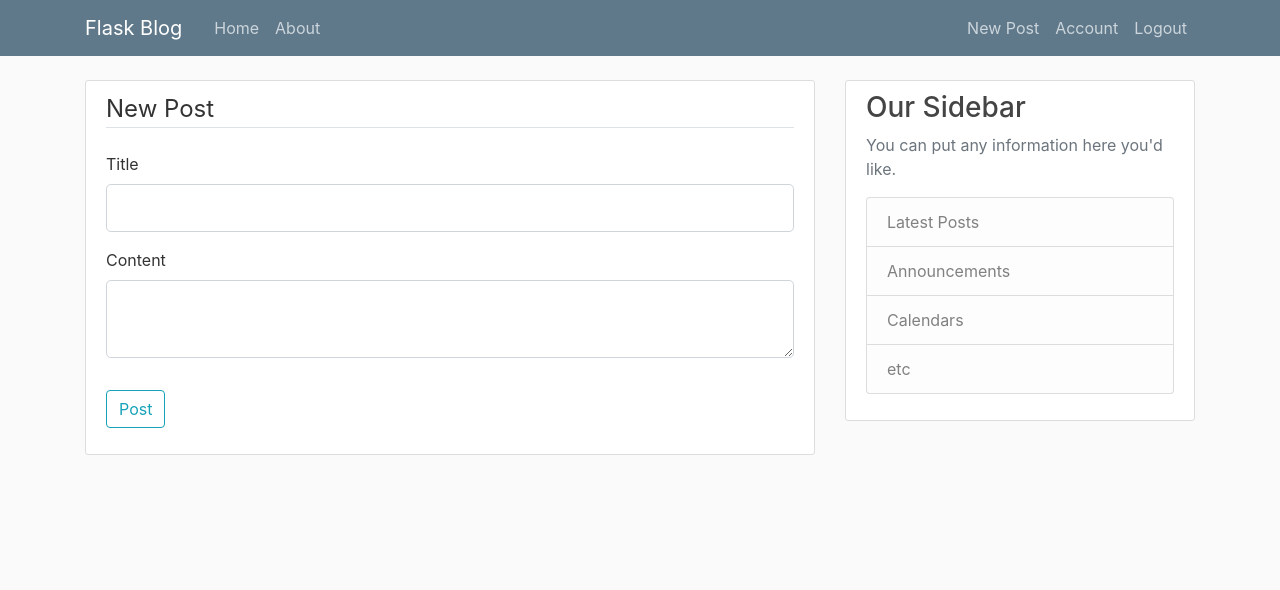
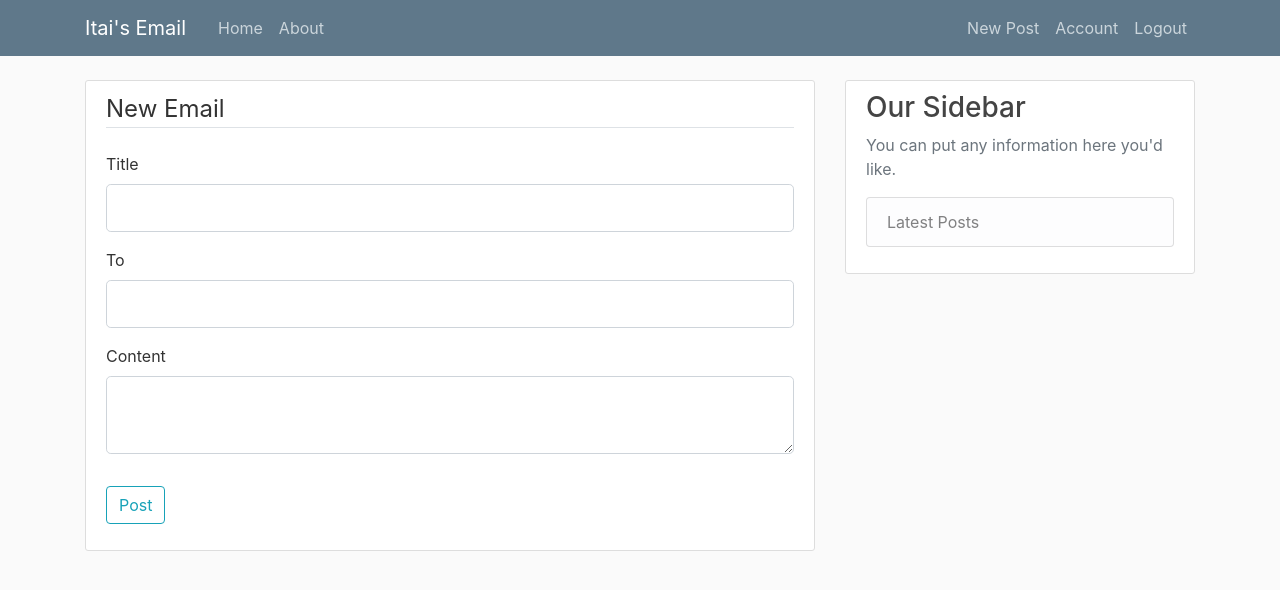
Before and after one commit to itai124/Email, a Flask app: page /post/new in a window 1280 px wide. Shown: the top 590 px of the page. Run offline with Flask 2, Linux system fonts and the light colour scheme; a user stored in the database is signed in; some libraries are stand-ins or nearby versions.

Commit message:
add the to option

```diff
--- a/flaskblog/forms.py
+++ b/flaskblog/forms.py
@@ -42,5 +42,6 @@ class UpdateAccountForm(FlaskForm):
 
 class PostForm(FlaskForm):
     title = StringField('Title', validators=[DataRequired()])
+    to = StringField('To', validators=[DataRequired()])
     content = TextAreaField('Content', validators=[DataRequired()])
     submit = SubmitField('Post')
--- a/flaskblog/models.py
+++ b/flaskblog/models.py
@@ -23,9 +23,10 @@ class User(db.Model, UserMixin):
 class Post(db.Model):
     id = db.Column(db.Integer, primary_key=True)
     title = db.Column(db.String(100), nullable=False)
+    to = db.Column(db.String(100), nullable=False)
     date_posted = db.Column(db.DateTime, nullable=False, default=datetime.utcnow)
     content = db.Column(db.Text, nullable=False)
     user_id = db.Column(db.Integer, db.ForeignKey('user.id'), nullable=False)
 
     def __repr__(self):
-        return Post(self.title, self.date_posted)
+        return Post(self.title, self.date_posted,self.to)
--- a/flaskblog/routes.py
+++ b/flaskblog/routes.py
@@ -13,12 +13,15 @@ from flask_login import login_user, current_user, logout_user, login_required
 
 
 
-#db.create_all()
+db.create_all()
 
 @app.route("/")
 @app.route("/home")
 def home():
-    posts = Post.query.all()
+    if current_user.is_authenticated:
+        posts = Post.query.filter_by(author=current_user)
+    else :
+        posts=[]
     return render_template('home.html', posts=posts)
 
 
@@ -61,6 +64,7 @@ def login():
 @app.route("/logout")
 def logout():
     logout_user()
+    posts=[]
     return redirect(url_for('home'))
 
 
@@ -102,19 +106,24 @@ def account():
 def new_post():
     form = PostForm()
     if form.validate_on_submit():
-        post = Post(title=form.title.data, content=form.content.data, author=current_user)
+        print form.to.data
+        post = Post(title=form.title.data, content=form.content.data, to=form.to.data, author=current_user,)
         db.session.add(post)
         db.session.commit()
         flash('Your post has been created!', 'success')
         return redirect(url_for('home'))
-    return render_template('create_post.html', title='New Post',
-                           form=form, legend='New Post')
+    return render_template('create_post.html', title='New Email',
+                           form=form, legend='New Email')
 
 
 @app.route("/post/<int:post_id>")
 def post(post_id):
     post = Post.query.get_or_404(post_id)
-    return render_template('post.html', title=post.title, post=post)
+    if post :
+        print "T"
+    else:
+        print "ggg"
+    return render_template('post.html', title=post.title, post=post,)
 
 @app.route("/post/<int:post_id>/update", methods=['GET', 'POST'])
 @login_required
@@ -125,15 +134,17 @@ def update_post(post_id):
     form = PostForm()
     if form.validate_on_submit():
         post.title = form.title.data
+        post.to= form.to.data
         post.content = form.content.data
         db.session.commit()
         flash('Your post has been updated!', 'success')
         return redirect(url_for('post', post_id=post.id))
     elif request.method == 'GET':
         form.title.data = post.title
+        form.to.data = post.to
         form.content.data = post.content
     return render_template('create_post.html', title='Update Post',
-                           form=form, legend='Update Post')
+                           form=form, legend='Update Email')
 
 
 @app.route("/post/<int:post_id>/delete", methods=['POST'])
@@ -142,9 +153,10 @@ def delete_post(post_id):
     post = Post.query.get_or_404(post_id)
     if post.author != current_user:
         abort(403)
+        print "()"
     db.session.delete(post)
     db.session.commit()
-    flash('Your post has been deleted!', 'success')
+    flash('Your Email has been deleted!', 'success')
     return redirect(url_for('home'))
 
 '''
--- a/flaskblog/templates/create_post.html
+++ b/flaskblog/templates/create_post.html
@@ -19,6 +19,20 @@
                 {% endif %}
             </div>
             <div class="form-group">
+                {{ form.to.label(class="form-control-label") }}
+                {% if form.to.errors %}
+                    {{ form.to(class="form-control form-control-lg is-invalid") }}
+                    <div class="invalid-feedback">
+                        {% for error in form.to.errors %}
+                            <span>{{ error }}</span>
+                        {% endfor %}
+                    </div>
+                {% else %}
+                    {{ form.to(class="form-control form-control-lg") }}
+                {% endif %}
+            </div>
+
+            <div class="form-group">
                 {{ form.content.label(class="form-control-label") }}
                 {% if form.content.errors %}
                     {{ form.content(class="form-control form-control-lg is-invalid") }}
--- a/flaskblog/templates/home.html
+++ b/flaskblog/templates/home.html
@@ -6,7 +6,9 @@
           <div class="media-body">
             <div class="article-metadata">
               <a class="mr-2" href="#">{{ post.author.username }}</a>
-              <small class="text-muted">{{ post.date_posted.strftime('%Y-%m-%d') }}</small>
+              <small class="text-muted">{{ post.date_posted.strftime('%Y-%m-%d')}}</small>
+			  <a class="mr-2" href="#">{{ post.to}}</a>
+
             </div>
             <h2><a class="article-title" href="{{ url_for('post', post_id=post.id) }}">{{ post.title }}</a></h2>
             <p class="article-content">{{ post.content }}</p>
--- a/flaskblog/templates/layout.html
+++ b/flaskblog/templates/layout.html
@@ -11,16 +11,16 @@
     <link rel="stylesheet" type="text/css" href="{{ url_for('static', filename='main.css') }}">
 
     {% if title %}
-        <title>Flask Blog - {{ title }}</title>
+        <title>Itai's Email - {{ title }}</title>
     {% else %}
-        <title>Flask Blog</title>
+        <title>Itai's Email</title>
     {% endif %}
 </head>
 <body>
     <header class="site-header">
       <nav class="navbar navbar-expand-md navbar-dark bg-steel fixed-top">
         <div class="container">
-          <a class="navbar-brand mr-4" href="/">Flask Blog</a>
+          <a class="navbar-brand mr-4" href="/">Itai's Email</a>
           <button class="navbar-toggler" type="button" data-toggle="collapse" data-target="#navbarToggle" aria-controls="navbarToggle" aria-expanded="false" aria-label="Toggle navigation">
             <span class="navbar-toggler-icon"></span>
           </button>
@@ -64,9 +64,6 @@
             <p class='text-muted'>You can put any information here you'd like.
               <ul class="list-group">
                 <li class="list-group-item list-group-item-light">Latest Posts</li>
-                <li class="list-group-item list-group-item-light">Announcements</li>
-                <li class="list-group-item list-group-item-light">Calendars</li>
-                <li class="list-group-item list-group-item-light">etc</li>
               </ul>
             </p>
           </div>
--- a/flaskblog/templates/post.html
+++ b/flaskblog/templates/post.html
@@ -14,6 +14,7 @@
         {% endif %}
       </div>
       <h2 class="article-title">{{ post.title }}</h2>
+	  <h2 class="article-title">{{ post.to }}</h2>
       <p class="article-content">{{ post.content }}</p>
     </div>
   </article>
```
Also changed, not shown: flaskblog/site.db, 3 other files.
